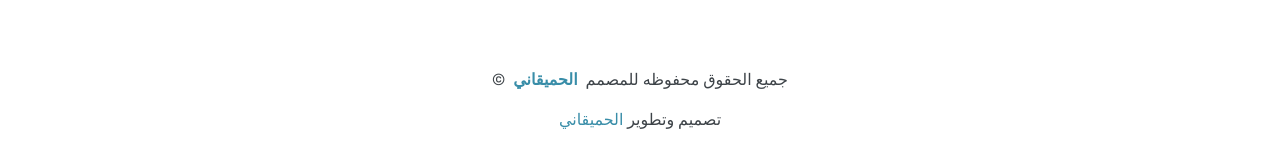
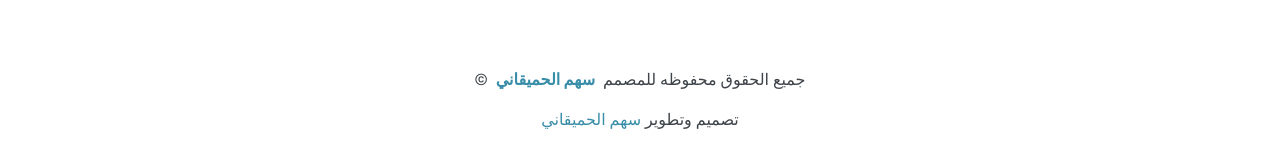
Before and after one commit to kolkxodl/sahm-posts-price, a plain HTML site: page index.html in a window 1280 px wide. Shown: the part 619-786 px from the top of the page. Drawn offline with Linux system fonts and the light colour scheme; a web font is replaced by a local one.

Commit message:
Update index.html

```diff
--- a/index.html
+++ b/index.html
@@ -118,13 +118,13 @@
 
     </section><!-- /Pricing Section -->
     <div class="container copyright text-center mt-4">
-      <p>© <span>جميع الحقوق محفوظه للمصمم</span> <strong class="px-1 sitename"><a href="https://wa.me/967738889982?text=السلام%20عليكم%20">الحميقاني</a></strong><span></span></p>
+      <p>© <span>جميع الحقوق محفوظه للمصمم</span> <strong class="px-1 sitename"><a href="https://wa.me/967738889982?text=السلام%20عليكم%20"> سهم الحميقاني</a></strong><span></span></p>
       <div class="credits">
         <!-- All the links in the footer should remain intact. -->
         <!-- You can delete the links only if you've purchased the pro version. -->
         <!-- Licensing information: https://bootstrapmade.com/license/ -->
         <!-- Purchase the pro version with working PHP/AJAX contact form: [buy-url] -->
-        تصميم وتطوير <a href="https://wa.me/967738889982?text=السلام%20عليكم%20">الحميقاني</a>
+        تصميم وتطوير <a href="https://wa.me/967738889982?text=السلام%20عليكم%20"> سهم الحميقاني</a>
       </div>
     </div>
 
```
